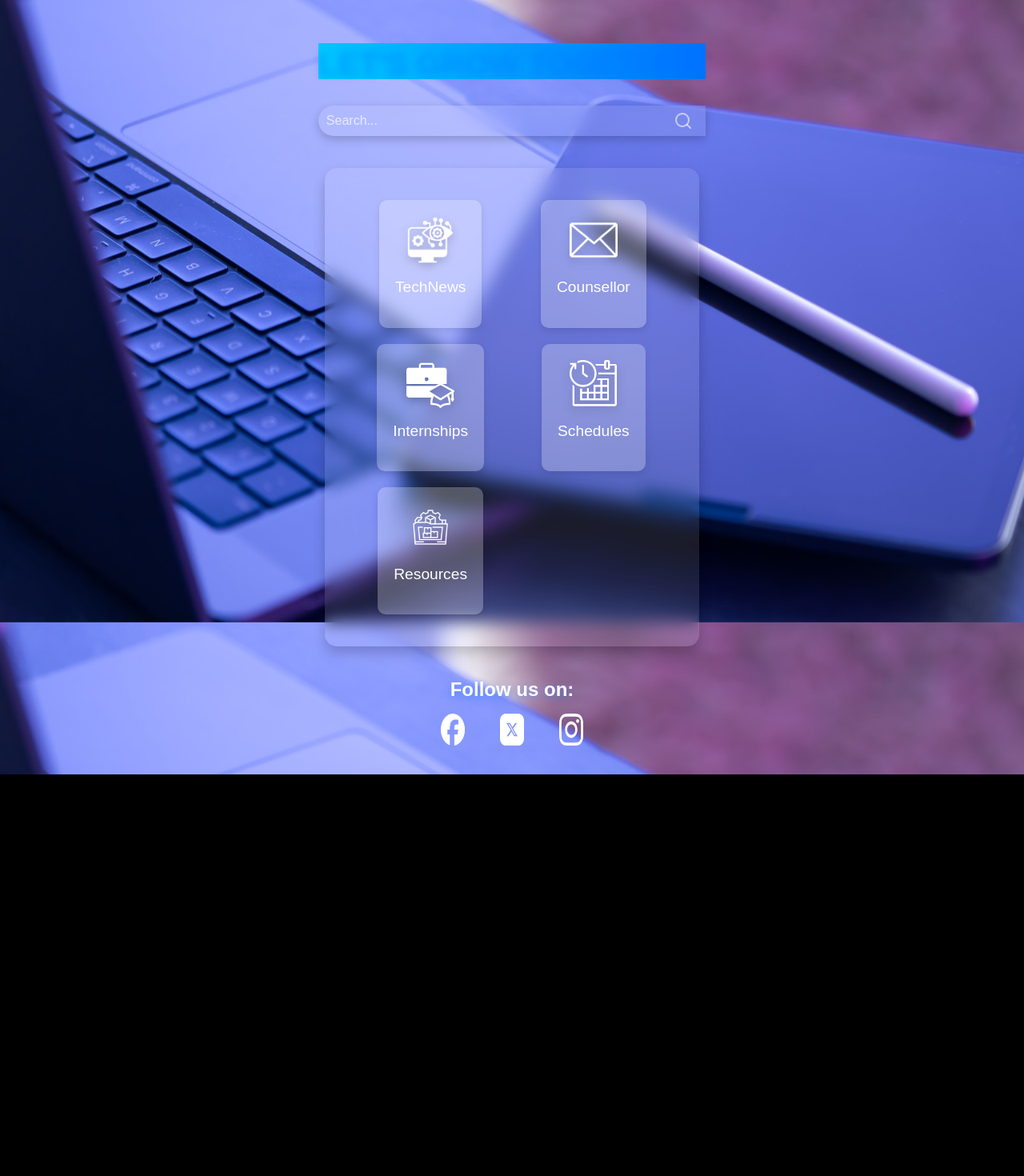
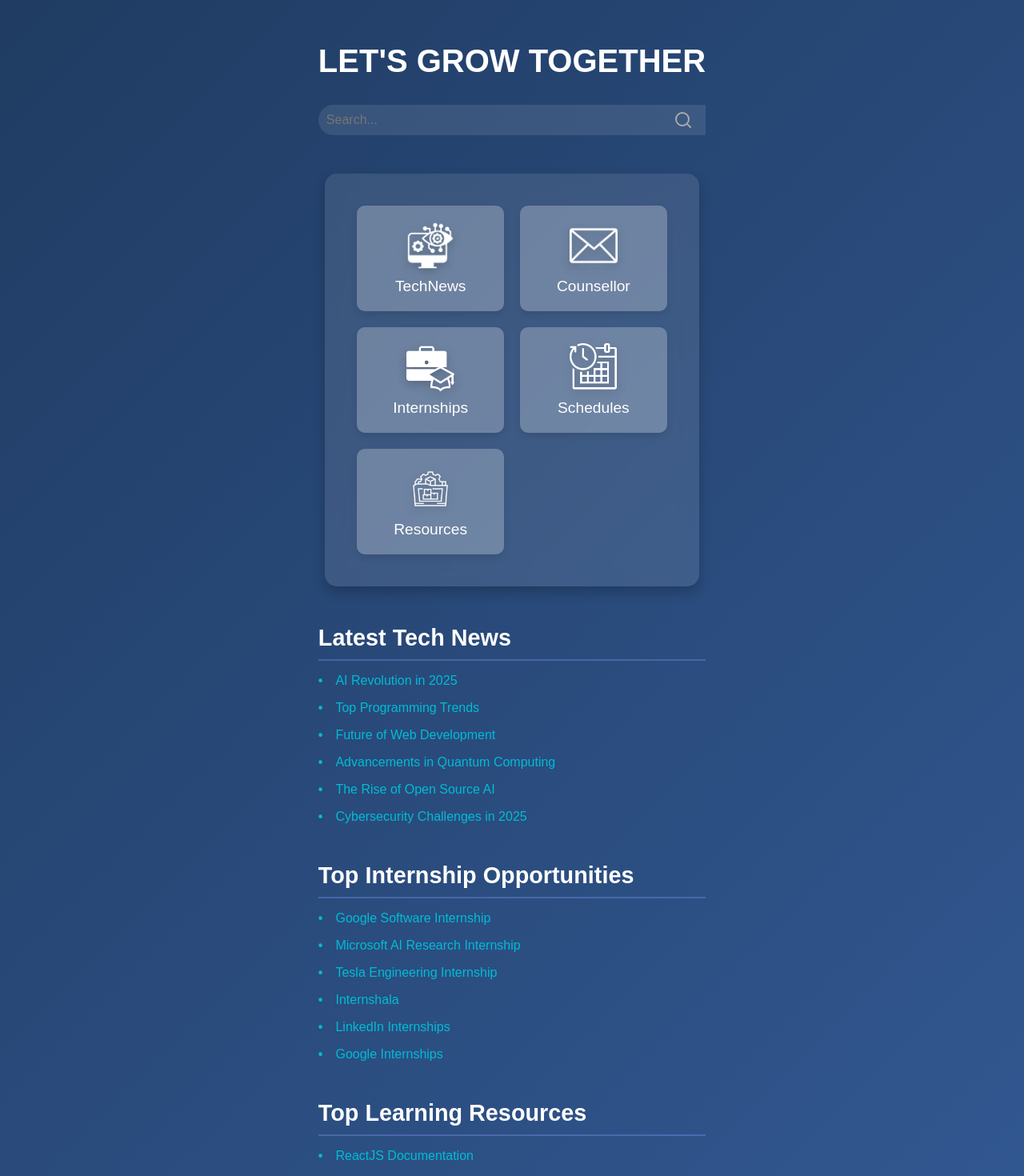
Before and after one commit to t-suraj21/Techtitans, a React app: page / in a window 1280 px wide. Shown: the part 75-1545 px from the top of the page at 80% size. Before the commit the page ends 1043 px from the top, so only its background shows below. Built offline with nearby package versions, Linux system fonts and the light colour scheme.

Commit message:
changes in home page

```diff
--- a/src/components/HomePage.css
+++ b/src/components/HomePage.css
@@ -1,26 +1,29 @@
 /* Base Styles */
 body {
+  font-family: "Inter", sans-serif;
   margin: 0;
-  font-family: 'Inter', sans-serif;
+  padding: 0;
+  box-sizing: border-box;
   color: #ffffff;
+  background: linear-gradient(135deg, #1f3b61, #345b97);
 }
 
+/* Homepage Container */
 .homepage {
   display: flex;
   flex-direction: column;
+  align-items: center;
   justify-content: center;
-  align-items: center;
   padding: 2rem 1rem;
+  text-align: center;
 }
 
 /* Tagline */
 .homepage-tagline {
   font-size: 2.5rem;
-  font-weight: 700;
-  background: linear-gradient(90deg, #00c6ff, #0072ff);
-
-  -webkit-text-fill-color: transparent;
-  text-shadow: 0px 4px 10px rgba(0, 114, 255, 0.4);
+  font-weight: bold;
+  color: #ffffff;
+  margin-bottom: 2rem;
 }
 
 /* Search Bar */
@@ -29,95 +32,126 @@ body {
   justify-content: center;
   align-items: center;
   position: relative;
+  max-width: 600px;
   width: 100%;
+  margin: 0 auto 3rem;
 }
 
 .search-bar input {
   width: 100%;
-  padding: 1rem 1rem 1rem 1.5rem;
+  padding: 1rem 2rem;
   border: none;
   border-radius: 50px;
-  background: rgba(255, 255, 255, 0.1);
-  color: #ffffff;
-  font-size: 1.2rem;
-  backdrop-filter: blur(10px);
-  box-shadow: 0 4px 12px rgba(0, 0, 0, 0.2);
-  outline: none;
-  transition: all 0.3s ease;
-}
-
-.search-bar input::placeholder {
-  color: rgba(255, 255, 255, 0.7);
+  background-color: rgba(255, 255, 255, 0.1);
+  color: #fff;
   font-size: 1rem;
+  transition: background-color 0.3s ease, box-shadow 0.3s ease;
 }
 
 .search-bar input:focus {
-  background: rgba(255, 255, 255, 0.2);
-  box-shadow: 0 6px 18px rgba(0, 0, 0, 0.4);
+  outline: none;
+  background-color: rgba(255, 255, 255, 0.2);
+  box-shadow: 0 4px 10px rgba(0, 0, 0, 0.2);
 }
 
-.search-bar .search-btn {
+.search-btn {
   position: absolute;
   right: 1rem;
-  color: rgba(255, 255, 255, 0.6);
+  color: #aaa;
   font-size: 1.5rem;
   cursor: pointer;
   transition: color 0.3s ease;
 }
 
-.search-bar .search-btn:hover {
-  color: #ffffff;
+.search-btn:hover {
+  color: #fff;
 }
 
 /* Features Section */
 .features {
   display: grid;
-  grid-template-columns: repeat(auto-fit, minmax(117px, 1fr));
-  width: 91%;
+  grid-template-columns: repeat(auto-fit, minmax(150px, 1fr));
   gap: 2rem;
-  justify-items: center;
-  margin: 3rem 0;
+  width: 152%;
+  margin: 2rem 0;
 }
 
 .feature {
-  text-align: center;
-  background: linear-gradient(145deg, #002e4f, #003f70);
+  background: rgba(255, 255, 255, 0.1);
   padding: 1.5rem;
   border-radius: 15px;
+  text-align: center;
   transition: transform 0.3s ease, box-shadow 0.3s ease;
-  box-shadow: 0px 4px 10px rgba(0, 0, 0, 0.3);
+}
+
+.feature img {
+  max-width: 80px;
+  margin-bottom: 1rem;
+}
+
+.feature p {
+  margin: 0;
+  font-weight: 600;
+  color: #ffffff;
 }
 
 .feature:hover {
-  transform: scale(1.05);
-  box-shadow: 0px 6px 15px rgba(0, 0, 0, 0.5);
+  transform: translateY(-10px);
+  box-shadow: 0 10px 15px rgba(0, 0, 0, 0.3);
 }
 
-.feature img {
-  width: 60px;
-  height: 60px;
-  margin-bottom: 1rem;
-  filter: drop-shadow(0px 4px 6px rgba(0, 0, 0, 0.3));
+/* Lists Section */
+.latest-section {
+  margin: 3rem 0;
+  text-align: left;
 }
 
-.feature p {
-  margin-top: 0.5rem;
-  font-weight: 600;
-  font-size: 1.2rem;
-  color: #e0e0e0;
+.section-title {
+  font-size: 1.8rem;
+  font-weight: 700;
+  margin-bottom: 1rem;
 }
 
-/* Social Links */
+.list {
+  list-style: none;
+  padding: 0;
+}
+
+.list-item {
+  margin-bottom: 1rem;
+  font-size: 1rem;
+  display: flex;
+  align-items: center;
+  gap: 0.5rem;
+}
+
+.list-item::before {
+  content: "•";
+  color: #00bcd4;
+  font-weight: bold;
+  margin-right: 0.5rem;
+}
+
+.list-link {
+  text-decoration: none;
+  color: #00bcd4;
+  transition: color 0.3s ease;
+}
+
+.list-link:hover {
+  color: #ffffff;
+}
+
+/* Social Media Links */
 .social-links-container {
+  margin: 3rem 0;
   text-align: center;
-  margin-top: 2rem;
 }
 
 .social-links-heading {
   font-size: 1.5rem;
-  font-weight: 600;
+  font-weight: bold;
   margin-bottom: 1rem;
-  text-shadow: 0px 3px 10px rgba(0, 114, 255, 0.4);
 }
 
 .social-icons {
@@ -126,40 +160,30 @@ body {
   gap: 1.5rem;
 }
 
-.social-link {
-  transition: transform 0.3s ease, box-shadow 0.3s ease;
-}
-
-.social-link:hover {
-  transform: translateY(-5px);
-  box-shadow: 0px 4px 10px rgba(0, 0, 0, 0.3);
-}
-
 .social-icon {
   width: 40px;
   height: 40px;
+  transition: transform 0.3s ease, box-shadow 0.3s ease;
+  border-radius: 50%;
+}
+
+.social-icon:hover {
+  transform: scale(1.2);
+  box-shadow: 0 5px 10px rgba(0, 0, 0, 0.2);
 }
 
 /* Responsive Design */
 @media (max-width: 768px) {
   .homepage-tagline {
-    font-size: 1.8rem;
+    font-size: 2rem;
+  }
+
+  .features {
+    grid-template-columns: repeat(2, 1fr);
   }
 
   .search-bar input {
-    font-size: 1rem;
-  }
-
-  .feature p {
-    font-size: 1rem;
-  }
-
-  .social-links-heading {
-    font-size: 1.2rem;
-  }
-
-  .social-icon {
-    width: 30px;
-    height: 30px;
+    font-size: 0.9rem;
+    padding: 0.8rem 1.5rem;
   }
 }
--- a/src/components/Homepage.js
+++ b/src/components/Homepage.js
@@ -1,6 +1,45 @@
 import React from "react";
 import { Search } from "lucide-react";
 import "./HomePage.css";
+
+// Sample data for TechNews, Internships, and Resources
+const techNews = [
+  { title: "AI Revolution in 2025", link: "/technews/ai-revolution" },
+  { title: "Top Programming Trends", link: "/technews/programming-trends" },
+  { title: "Future of Web Development", link: "/technews/web-future" },
+];
+
+const internships = [
+  { name: "Google Software Internship", link: "/internship/google" },
+  { name: "Microsoft AI Research Internship", link: "/internship/microsoft" },
+  { name: "Tesla Engineering Internship", link: "/internship/tesla" },
+];
+
+const resources = [
+  { name: "ReactJS Documentation", link: "/resources/reactjs" },
+  { name: "JavaScript Tutorials", link: "/resources/javascript" },
+  { name: "Web Development Guide", link: "/resources/web-dev" },
+];
+
+// Additional content from respective pages
+const extendedInternships = [
+  { name: "Internshala", link: "https://internshala.com" },
+  { name: "LinkedIn Internships", link: "https://www.linkedin.com/internships" },
+  { name: "Google Internships", link: "https://careers.google.com/internships/" },
+];
+
+const extendedTechNews = [
+  { title: "Advancements in Quantum Computing", link: "/technews/quantum-computing" },
+  { title: "The Rise of Open Source AI", link: "/technews/open-source-ai" },
+  { title: "Cybersecurity Challenges in 2025", link: "/technews/cybersecurity-2025" },
+];
+
+const extendedResources = [
+  { name: "HTML & CSS for Beginners", link: "https://example.com/html-css" },
+  { name: "Python for Data Science", link: "https://example.com/python-ds" },
+  { name: "Machine Learning Basics", link: "https://example.com/ml-basics" },
+];
+
 const Homepage = () => {
   return (
     <div className="min-h-screen bg-gradient-to-br from-blue-950 to-blue-900 text-white homepage">
@@ -52,6 +91,48 @@ const Homepage = () => {
           </a>
         </div>
 
+        {/* TechNews Section */}
+        <div className="latest-section">
+          <h3 className="section-title">Latest Tech News</h3>
+          <ul className="list">
+            {[...techNews, ...extendedTechNews].map((news, index) => (
+              <li key={index} className="list-item">
+                <a href={news.link} className="list-link">
+                  {news.title}
+                </a>
+              </li>
+            ))}
+          </ul>
+        </div>
+
+        {/* Internship Section */}
+        <div className="latest-section">
+          <h3 className="section-title">Top Internship Opportunities</h3>
+          <ul className="list">
+            {[...internships, ...extendedInternships].map((internship, index) => (
+              <li key={index} className="list-item">
+                <a href={internship.link} className="list-link">
+                  {internship.name}
+                </a>
+              </li>
+            ))}
+          </ul>
+        </div>
+
+        {/* Resources Section */}
+        <div className="latest-section">
+          <h3 className="section-title">Top Learning Resources</h3>
+          <ul className="list">
+            {[...resources, ...extendedResources].map((resource, index) => (
+              <li key={index} className="list-item">
+                <a href={resource.link} className="list-link">
+                  {resource.name}
+                </a>
+              </li>
+            ))}
+          </ul>
+        </div>
+
         <div className="social-links-container">
           <h3 className="social-links-heading">Follow us on:</h3>
           <div className="social-icons">
```
